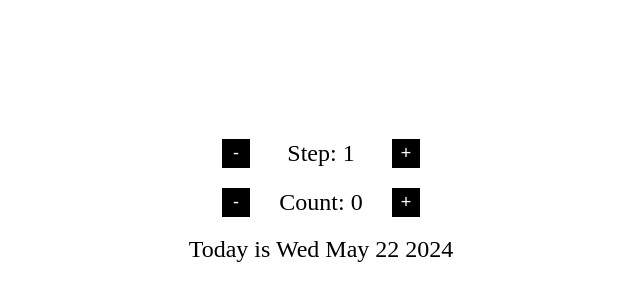
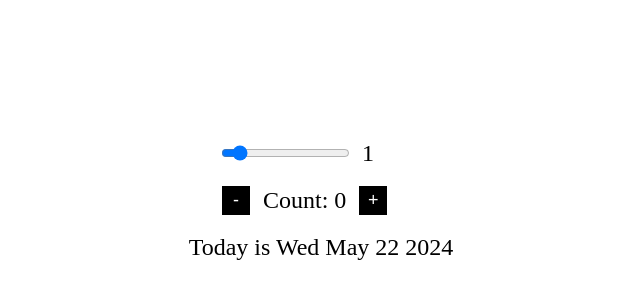
Before and after one commit to Marshal10/Date-counter-react, a React (Create React App) app: page / in a window 1280 px wide. Shown: the part 200-500 px from the top of the page, without its empty margins (319-959 px from the left). Built offline with nearby package versions, Linux system fonts and the light colour scheme.

Commit message:
Enhanced step counter

```diff
--- a/src/App.js
+++ b/src/App.js
@@ -3,19 +3,27 @@
 export default function App() {
   return (
     <div className="wrapper">
-      <StepSection />
+      <MainSection />
     </div>
   );
 }
 
-function StepSection() {
+function MainSection() {
   const [step, setStep] = useState(1);
   return (
     <>
       <div className="step-section">
-        <button onClick={() => setStep((s) => s - 1)}>-</button>
+        {/* <button onClick={() => setStep((s) => s - 1)}>-</button>
         <span>Step: {step}</span>
-        <button onClick={() => setStep((s) => s + 1)}>+</button>
+        <button onClick={() => setStep((s) => s + 1)}>+</button> */}
+        <input
+          type="range"
+          min={0}
+          max={10}
+          value={step}
+          onChange={(e) => setStep((s) => (s = +e.target.value))}
+        ></input>
+        <span>{step}</span>
       </div>
       <CountSection stepCounter={step} />
     </>
--- a/src/index.css
+++ b/src/index.css
@@ -20,12 +20,12 @@
 .count-section {
   width: 100%;
   display: flex;
-  justify-content: space-between;
   align-items: center;
   font-size: 24px;
   margin-bottom: 18px;
   min-width: 175px;
   max-width: 200px;
+  gap: 12px;
 }
 
 .step-section button,
```
